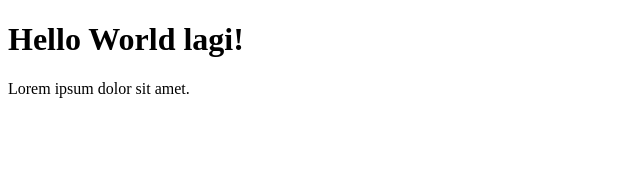
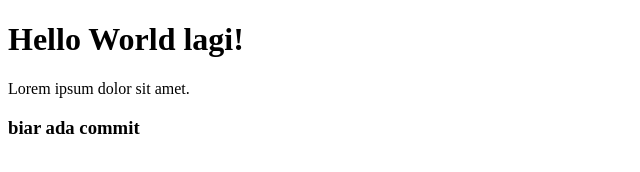
Before and after one commit to GaluhHungkul/wpu-git-test-2, a plain HTML site: page index.html in a window 1280 px wide. Shown: the whole page, without its empty margins (0-640 px from the left). Drawn offline with Linux system fonts and the light colour scheme.

Commit message:
mengubah isi file index.html

```diff
--- a/index.html
+++ b/index.html
@@ -8,5 +8,6 @@
 <body>
     <h1>Hello World lagi!</h1>
     <p>Lorem ipsum dolor sit amet.</p>
+    <h3>biar ada commit</h3>
 </body>
 </html>
```
